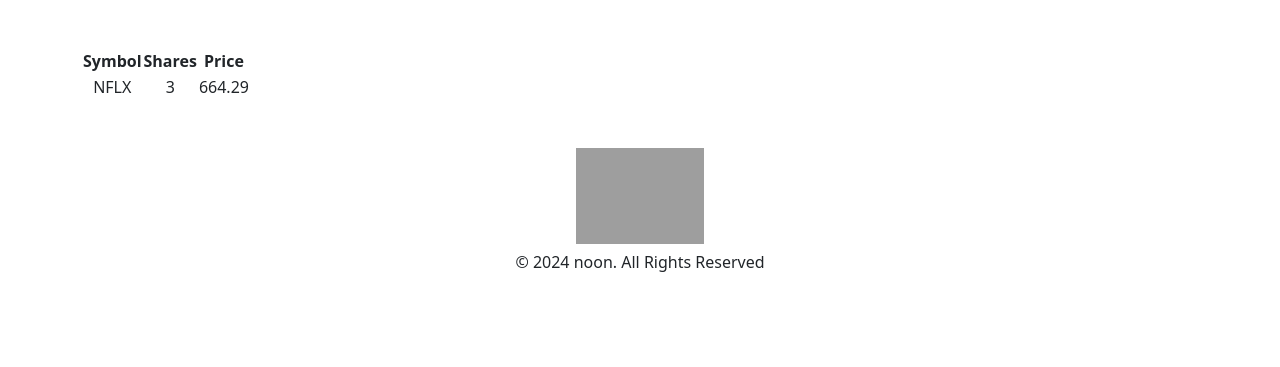
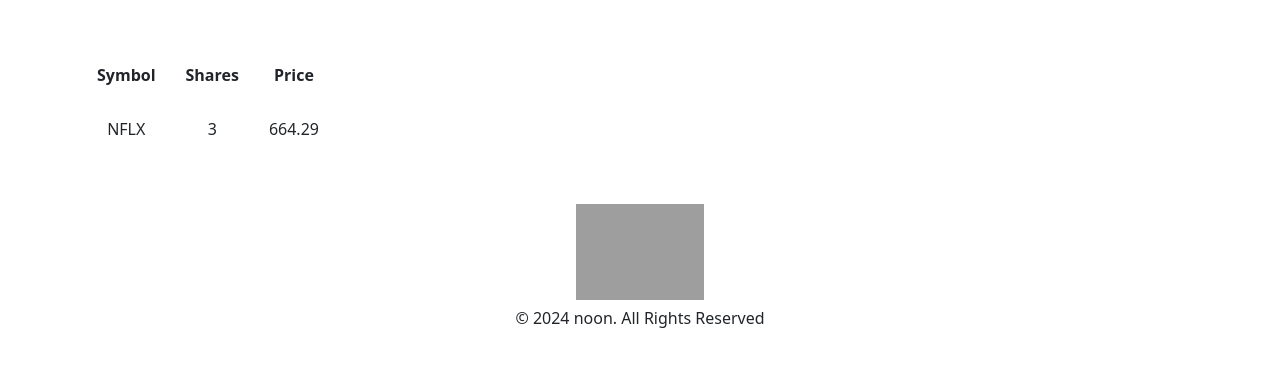
Before and after one commit to Abdalrahman01-CS/code-universe, a Flask app: page / in a window 1280 px wide. Shown: the part 76-443 px from the top of the page. Run offline with Flask 3, Linux system fonts and the light colour scheme; a user stored in the database is signed in; some libraries are stand-ins or nearby versions; grey boxes are pictures that could not be loaded.

Commit message:
Wed, Sep 25, 2024, 4:39 PM +03:00

```diff
--- a/project/static/styles.css
+++ b/project/static/styles.css
@@ -25,3 +25,7 @@ nav .navbar-brand .green
 {
     width: 10%;
 }
+th, td
+{
+    padding: 15px;
+}
```
